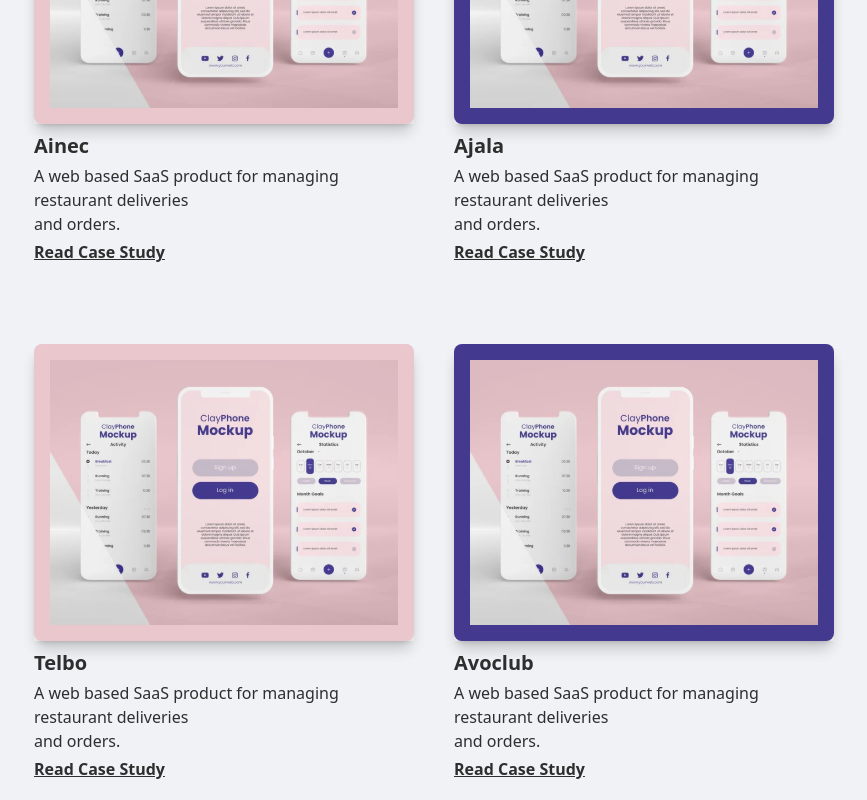
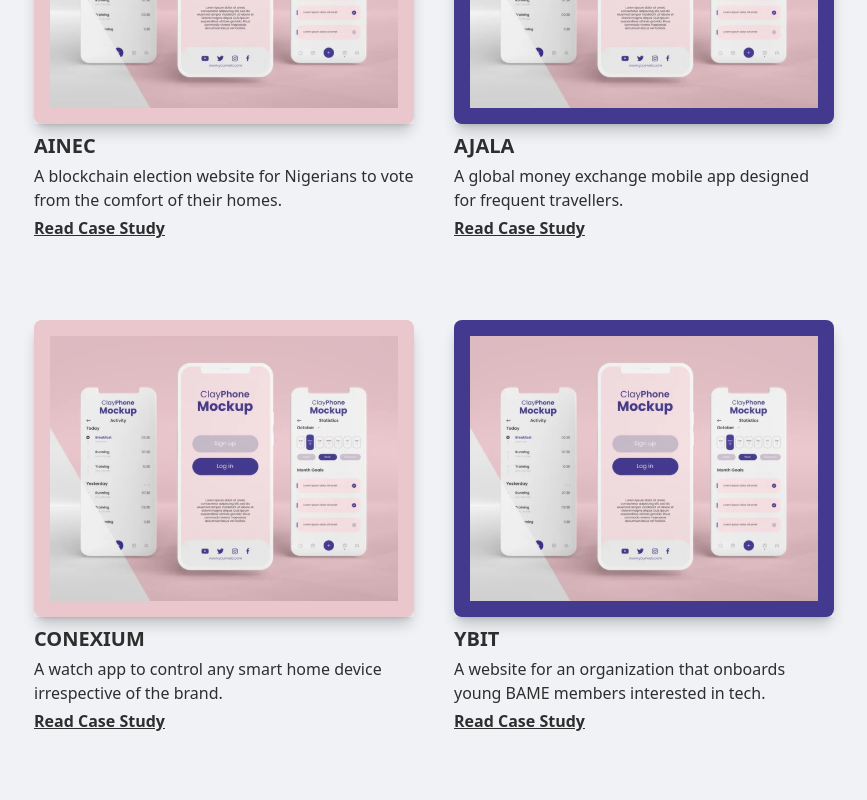
Before and after one commit to TechbroSam/samuel_obior, a Next.js app: page / in a window 1280 px wide. Shown: the part 420-1220 px from the top of the page, without its empty margins (206-1073 px from the left). Built offline with nearby package versions, Linux system fonts and the light colour scheme.

Commit message:
name updated

```diff
--- a/pages/index.tsx
+++ b/pages/index.tsx
@@ -40,12 +40,11 @@ export default function Home() {
             </div>
             <div className="flex flex-col gap-1 md:mt-2 mt-1">
               <div className="text-lg md:text-xl font-bold text-left">
-                Ainec
+                AINEC
               </div>
 
               <p className="flex items-start text-left">
-                A web based SaaS product for managing restaurant deliveries{" "}
-                <br className="hidden md:flex" /> and orders.
+                A blockchain election website for Nigerians to vote from the comfort of their homes.
               </p>
 
               <div
@@ -70,12 +69,11 @@ export default function Home() {
             </div>
             <div className="flex flex-col gap-1 md:mt-2 mt-1">
               <div className="text-lg md:text-xl font-bold text-left">
-                Ajala
+                AJALA
               </div>
 
               <p className="flex items-start text-left">
-                A web based SaaS product for managing restaurant deliveries{" "}
-                <br className="hidden md:flex" /> and orders.
+                A global money exchange mobile app designed for frequent travellers.
               </p>
 
               <div className="font-bold underline text-left">
@@ -98,12 +96,11 @@ export default function Home() {
             </div>
             <div className="flex flex-col gap-1 md:mt-2 mt-1">
               <div className="text-lg md:text-xl font-bold text-left">
-                Telbo
+                CONEXIUM
               </div>
 
               <p className="flex items-start text-left">
-                A web based SaaS product for managing restaurant deliveries{" "}
-                <br className="hidden md:flex" /> and orders.
+                A watch app to control any smart home device irrespective of the brand.
               </p>
 
               <div className="font-bold underline text-left">
@@ -125,12 +122,11 @@ export default function Home() {
             </div>
             <div className="flex flex-col gap-1 md:mt-2 mt-1">
               <div className="text-lg md:text-xl font-bold text-left">
-                Avoclub
+                YBIT
               </div>
 
               <p className="flex items-start text-left">
-                A web based SaaS product for managing restaurant deliveries{" "}
-                <br className="hidden md:flex" /> and orders.
+                A website for an organization that onboards young BAME members interested in tech.
               </p>
 
               <div className="font-bold underline text-left">
```
